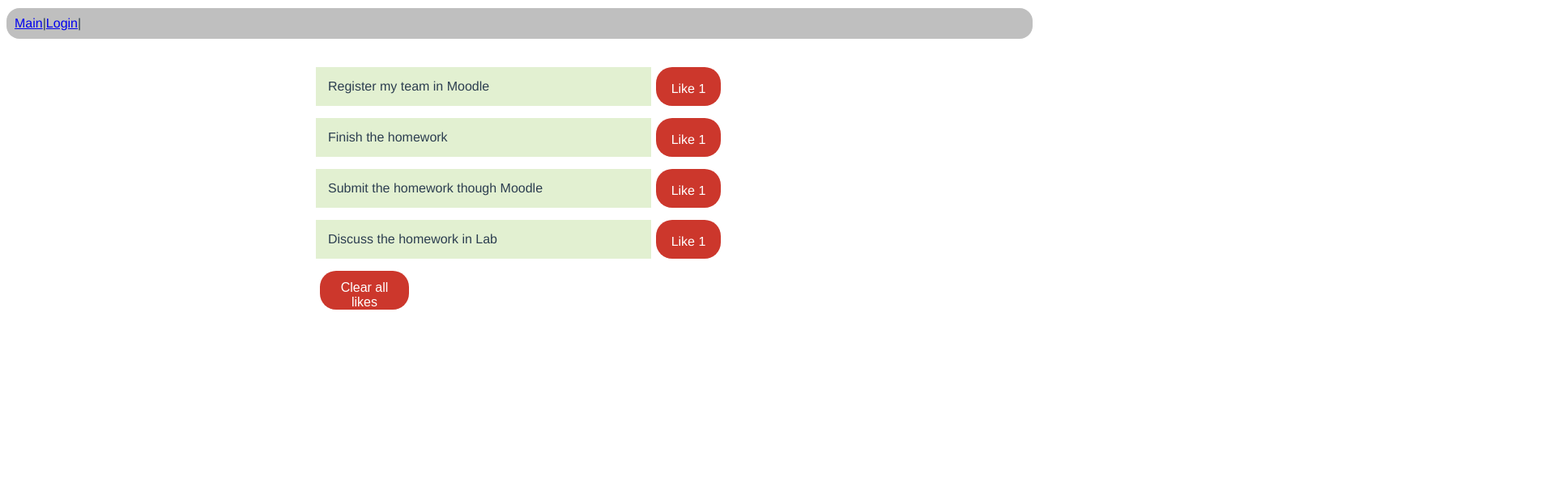
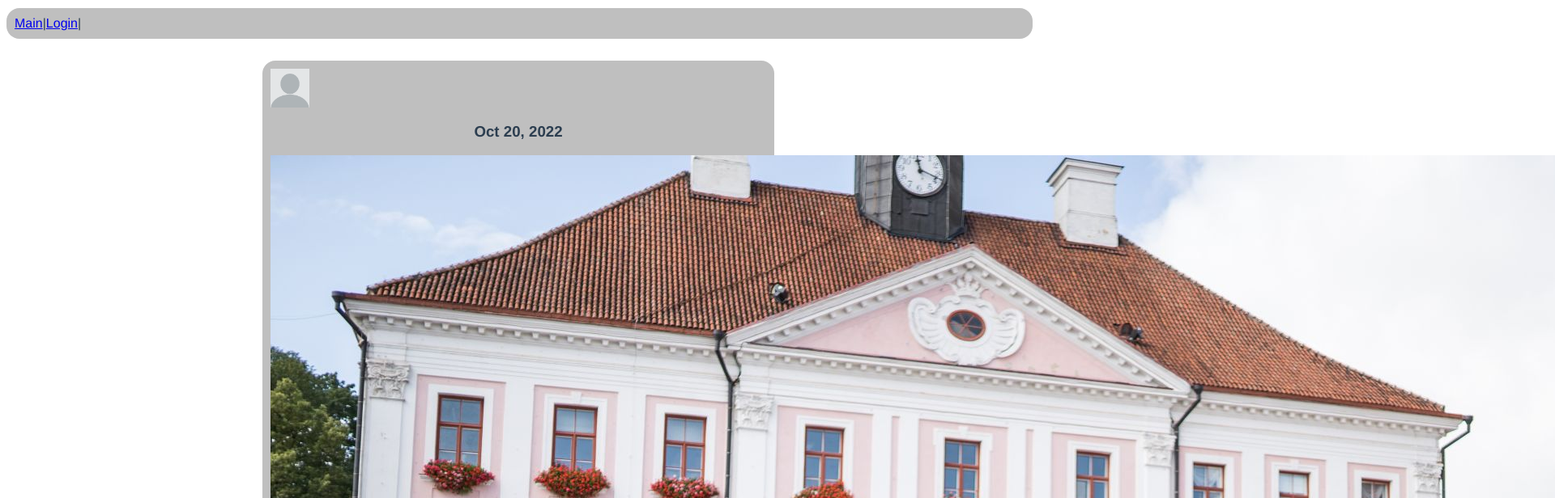
Before and after one commit to kmkruus/homework-1, a Vue app: page /#/ in a window 1280 px wide. Shown: the top 616 px of the page at 81% size, 1920 px wide, since content can reach past the window. Built offline with nearby package versions, Linux system fonts and the light colour scheme.

Commit message:
hooked the post store from SirelLaud branch up to this, tweaed it a bit to get the right format of data

```diff
--- a/src/components/PostList.vue
+++ b/src/components/PostList.vue
@@ -1,34 +1,31 @@
 <template>
 
 <div class="main">
+    <div class="posts-list post" v-for="post in allPosts" :key="post.id">
 
-    <!--
-    The v-for directive requires a special syntax in the form of "item" in "items",
-    where "items" is the source data array and "item" is an alias for the array element being iterated on.
-    You do not need to define the item (e.g., "task" in our case), JS/Vue will know it is a single array element being iterated on.
-    To reuse and reorder existing elements, you need to provide "a unique key attribute" for each item (e.g., :key="index").
+    <!-- User PFP -->
+    <div class="push">
+      <img src="../../images/icon.png" alt="pfp">
+    </div>
 
-    However, using the following "v-for", will not work as expected for us, try to figure out why
+    <!-- Date -->
+    <h3>{{ post.date }}</h3>
 
-    <div class="tasks-list" v-for="task in tasks" :key="task.desc">
-    -->
+    <!-- Optional Image -->
+    <div v-if="post.image">
+      <img :src="'../../images/' + post.image" alt="postAttachment">
+    </div>
 
-    <!-- Try to remove ":key="index"", and check what kind of error you will get -->
-    <div class="tasks-list" v-for="(task, index) in tasks" :key="index">
+    <!-- Text -->
+    <p>{{ post.text }}</p>
 
-    <!--
-    "task.done = !task.done"" to toggle between these two states"
-
-    ":style="{'..." - If task.done is "true", the class "clicked" will apply, which will change the text style  to line-through.
-    Otherwise, it will the class "clicked", which will remove the text-decoration
-    This is a ternary operator, you should remember how it works"
-    -->
-    <div class="task-box">{{ task.desc }}</div>
-    <div class="like" @click="task.likes = task.likes + 1">Like {{ task.likes }}</div>
+    <!-- Like Button -->
+    <div class="push like" @click="post.likes++">
+      <img src="../../images/thumbsup.png" alt="likeButton">
+      <span>{{ post.likes }}</span>
     </div>
-  <form>
-    <button class="delete-all-tasks" @click.prevent="deleteAll">Clear all likes</button>
-  </form>
+    </div>
+    <button class="delete-all-likes" @click.prevent="deleteAllLikes">Clear all likes</button>
 
 </div>
 
@@ -36,146 +33,71 @@
 
 <script>
 
+import { mapGetters } from "vuex";
+
 export default {
-name: "PostList",
+  name: "PostList",
 
-data: function() {
-return {
-    tasks: [
-      {desc: "Register my team in Moodle", likes: 1},
-      {desc: "Finish the homework", likes: 1},
-      {desc: "Submit the homework though Moodle" , likes: 1},
-      {desc: "Discuss the homework in Lab" , likes: 1},
-        ],
-    taskDesc: "",
-  }},
+  data() {
+    return {
+      postDesc: "",
+    };
+  },
 
-methods: {
-    addTask: function() {
-    /*   We are just adding a new entery to the list (array), each object has two data (lierals)
-      desc (text description) and done (true or false). When pressing on the "Add task button",
-      the text within the input filed will be assigned to the desc of the new object to be added,
-      and its done value will be set to false because it is not logical to add a task, which we have already done
-    */
-      this.tasks.push({desc: this.taskDesc, done: false });
-    /* to empty the input after adding the task in the input filed to the list (array) of the to do list */
-      this.taskDesc = "";
-    },
-    /* Empty the list (array) of the to do list  */
-    deleteAll: function() {
-      this.tasks.forEach(task => {
-    task.likes = 0;
-  });
+  computed: {
+    ...mapGetters(["allPosts"])
+  },
+
+  methods: {
+    deleteAllLikes() {
+      this.allPosts.forEach(post => {
+        post.likes = 0;
+      });
     }
   }
+};
 
-};
 
 </script>
 
 <style scoped>
+.push {
+    margin-left: auto;
+    display: flex;
+    align-items: stretch;
+}
+.push img {
+    height: 3em;
+    width: auto;
+    object-fit: contain;
+    display: block;
+}
+.post{
+    padding: 10px;
+    width: 50%;
+    box-sizing: border-box;
+    background: #bfbfbf;
+    margin-left: auto;
+    margin-right: auto;
+    border-radius: 2vh;
+    margin-bottom: 25px;
+    margin-top: 75px;
+}
+.delete-all-likes{
+    margin-bottom: 100px;
 
-
-
-* {
-  box-sizing: border-box;
-}
-h1{
-  color: #21b813;
 }
 
-.clicked{
-  text-decoration: line-through;
-  color: #135ab8;
+.push {
+    margin-left: auto;
+    display: flex;
+    align-items: stretch;
 }
-.main {
-  text-align: center;
-  padding-top: 75px;
-  padding-bottom: 75px;
-}
-.main form {
-  margin: 20px auto 10px;
-  width: 500px;
-  overflow: hidden;
-
-}
-.main form input {
-  background-color: #f7f7f7;
-  border: 1px solid #eee;
-  margin-bottom: 15px;
-  width: calc(100% - 210px);
-  height: 46px;
-  padding: 10px;
-  float: left;
-}
-.main form input:focus {
-  outline: none;
-}
-.main form button {
-  width: 90px;
-  height: 46px;
-  padding: 10px;
-  background-color: #2196f3;
-  color: #fff;
-  border-color: transparent;
-  cursor: pointer;
-  float: left;
-  margin-left: 5px;
-  font-size: 16px;
-  border-radius: 20px;
-}
-.main form button:disabled {
-  opacity: 0.4;
-  cursor: no-drop;
-}
-.main form button:focus {
-  outline: none;
-}
-.main form button.delete-all-tasks {
-  width: 110px;
-  background-color: #cc372c;
-  color: #fff;
-  border-color: transparent;
-  font-size: 16px;
-  cursor: pointer;
-  height: 48px;
-  border-radius: 20px;
+.push img {
+    height: 3em;
+    width: auto;
+    object-fit: contain;
+    display: block;
 }
 
-.main form button.delete-all-tasks:hover {
-    background-color: #6e1812;
-}
-.main .tasks-list {
-  width: 500px;
-  margin: 0 auto;
-}
-.main .tasks-list .task-box {
-  background-color: rgba(139, 195, 74, 0.25);
-  padding: 15px;
-  text-align: left;
-  margin-bottom: 15px;
-  margin-right: 5px;
-  width: calc(100% - 86px);
-  cursor: pointer;
-  float: left;
-}
-.main .tasks-list .like {
-  float: right;
-  width: 80px;
-  background-color: #cc372c;
-  color: #fff;
-  border-color: transparent;
-  padding: 1px 10px;
-  cursor: pointer;
-  height: 48px;
-  line-height: 51px;
-  border-radius: 20px;
-}
-
-.main .tasks-list .like:hover {
-    background-color: #6e1812;
-}
-
-
-
 </style>
--- a/src/store/index.js
+++ b/src/store/index.js
@@ -1,9 +1,16 @@
-import { createStore } from "vuex";
+import { createStore } from 'vuex'
+import postsJson from '../../js/posts.json';
 
 export default createStore({
-  state: {},
-  getters: {},
-  mutations: {},
-  actions: {},
-  modules: {},
+  state() {
+    return {
+      posts: postsJson.posts.map(post => ({
+        ...post,
+        likes: 0
+      }))
+    };
+  },
+  getters: {
+    allPosts: (state) => state.posts
+  }
 });
--- a/src/views/MainView.vue
+++ b/src/views/MainView.vue
@@ -34,4 +34,6 @@ body {
     margin: 10px auto;
     border: 1px solid gray;
 }
+
+
 </style>
```
